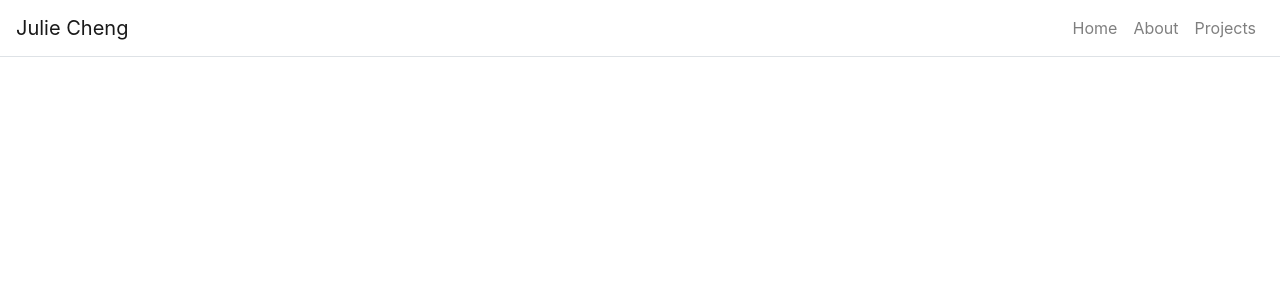
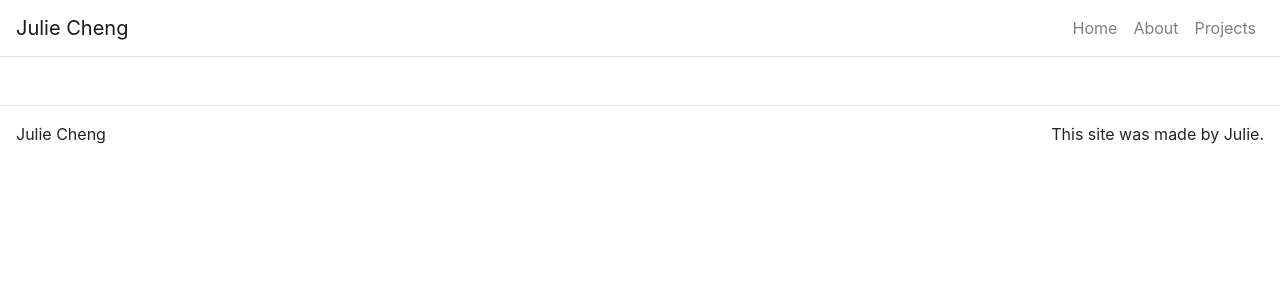
Before and after one commit to jj49411/portfolio, a React (Create React App) app: page / in a window 1280 px wide. Shown: the top 300 px of the page. Built offline with nearby package versions, Linux system fonts and the light colour scheme.

Commit message:
add footer component

```diff
--- a/src/App.js
+++ b/src/App.js
@@ -1,14 +1,13 @@
 import React from 'react';
-import {
-  BrowserRouter as Router,
-  Switch,
-  Route,
-  Link
-} from "react-router-dom";
+import { BrowserRouter as Router, Switch, Route, Link } from "react-router-dom";
 import Container from 'react-bootstrap/Container';
 import Navbar from 'react-bootstrap/Navbar';
 import Nav from 'react-bootstrap/Nav';
 import './App.css';
+
+import Footer from './components/Footer';
+
+
 
 class App extends React.Component {
 
@@ -52,6 +51,7 @@
             </Navbar.Collapse>
           </Navbar>
 
+          <Footer></Footer>
         </Container>
       </Router>
 
--- /dev/null
+++ b/src/components/Footer.js
@@ -0,0 +1,24 @@
+import React from 'react';
+import Container from 'react-bootstrap/Container';
+import Row from 'react-bootstrap/Row';
+import Col from 'react-bootstrap/Col';
+
+function Footer() {
+
+  return (
+    <footer className='mt-5'>
+      <Container fluid={true}>
+        <Row className='border-top justify-content-between p-3'>
+          <Col className='p-0' md={3} sm={12}>
+            Julie Cheng
+          </Col>
+          <Col className='p-0 d-flex justify-content-end' md={3}>
+            This site was made by Julie.
+          </Col>
+        </Row>
+      </Container>
+    </footer>
+  );
+}
+
+export default Footer;
```
